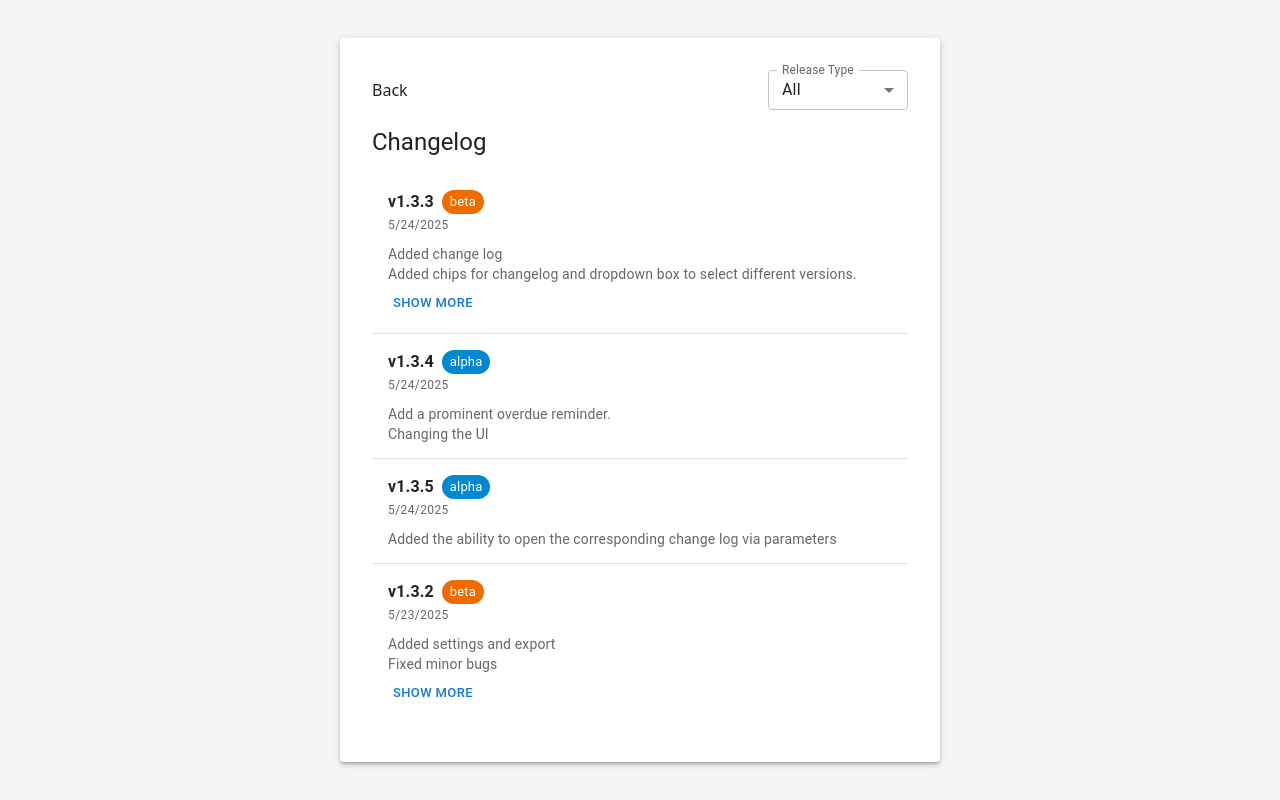
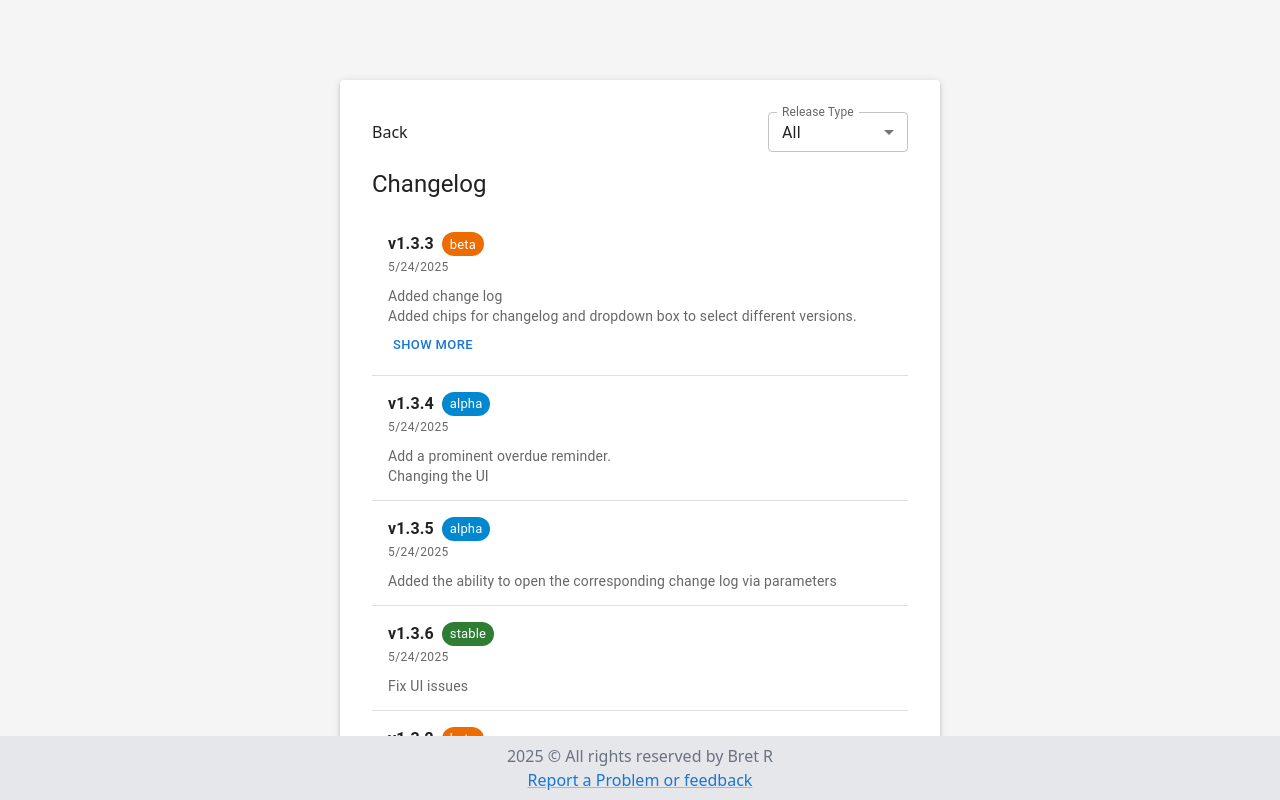
Before and after one commit to BretRen/todo, a React (Vite) app: page /#/changelog/1 in a window 1280 px wide. Shown: the top 800 px of the page. Built offline with nearby package versions, Linux system fonts and the light colour scheme.

Commit message:
v1.3.6-stable

```diff
--- a/src/App.jsx
+++ b/src/App.jsx
@@ -2,12 +2,16 @@
 import { Routes, Route, Link } from "react-router-dom";
 import Home from "./App/Home";
 import Changelog from "./pages/Changelog";
+import Footer from "./layout/footer.jsx"
 export default function App() {
   return (
+    <>
     <Routes>
       <Route path="/" element={<Home />} />
       <Route path="/changelog" element={<Changelog />} />
       <Route path="/changelog/:v" element={<Changelog />} />
     </Routes>
+    <Footer />
+    </>
   );
 }
--- a/src/pages/Changelog.jsx
+++ b/src/pages/Changelog.jsx
@@ -60,6 +60,14 @@
     date: "2025-5-24",
     releaseType: "alpha",
   },
+  {
+    title: "v1.3.6",
+    description: [
+      "Fix UI issues"
+    ],
+    date: "2025-5-24",
+    releaseType: "stable"
+  }
 ];
 
 const typeColor = {
@@ -119,6 +127,7 @@
       alignItems="center"
       minHeight="100vh"
       bgcolor="#f5f5f5"
+      // sx={{}}
     >
       <Paper
         elevation={3}
@@ -126,6 +135,7 @@
           p: 4,
           width: "90%",
           maxWidth: 600,
+          m: 10
         }}
       >
         <Box
```
